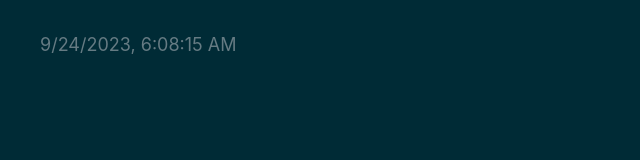
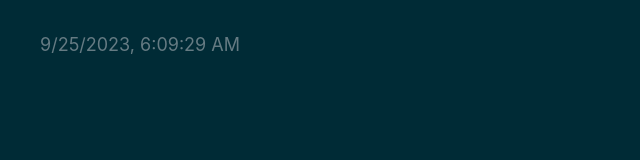
Before and after one commit to web3cave/3-web3-challenges, a plain HTML site: page index.html in a window 1280 px wide. Shown: the full height of the page, 0-640 px from the left. Drawn offline with Linux system fonts and the light colour scheme.

Commit message:
deploy: 3030e190ced9cd243586d718a714501fbefb015b

```diff
--- a/index.html
+++ b/index.html
@@ -54,8 +54,8 @@
     <!-- %after-body-begin.html% -->
 
     <footer>
-      <a class="footer-link" href="https://github.com/web3cave/3-web3-challenges/actions/runs/6288400378">
-        <time id="build-timestamp" datetime="2023-09-24T06:08:15.685Z">2023-09-24T06:08:15.685Z</time>
+      <a class="footer-link" href="https://github.com/web3cave/3-web3-challenges/actions/runs/6295551418">
+        <time id="build-timestamp" datetime="2023-09-25T06:09:29.080Z">2023-09-25T06:09:29.080Z</time>
       </a>
       <a class="footer-link" href="https://github.com/osmoscraft/osmosfeed">osmosfeed 1.15.1</a>
     </footer>
```
Also changed, not shown: 1 other file.
